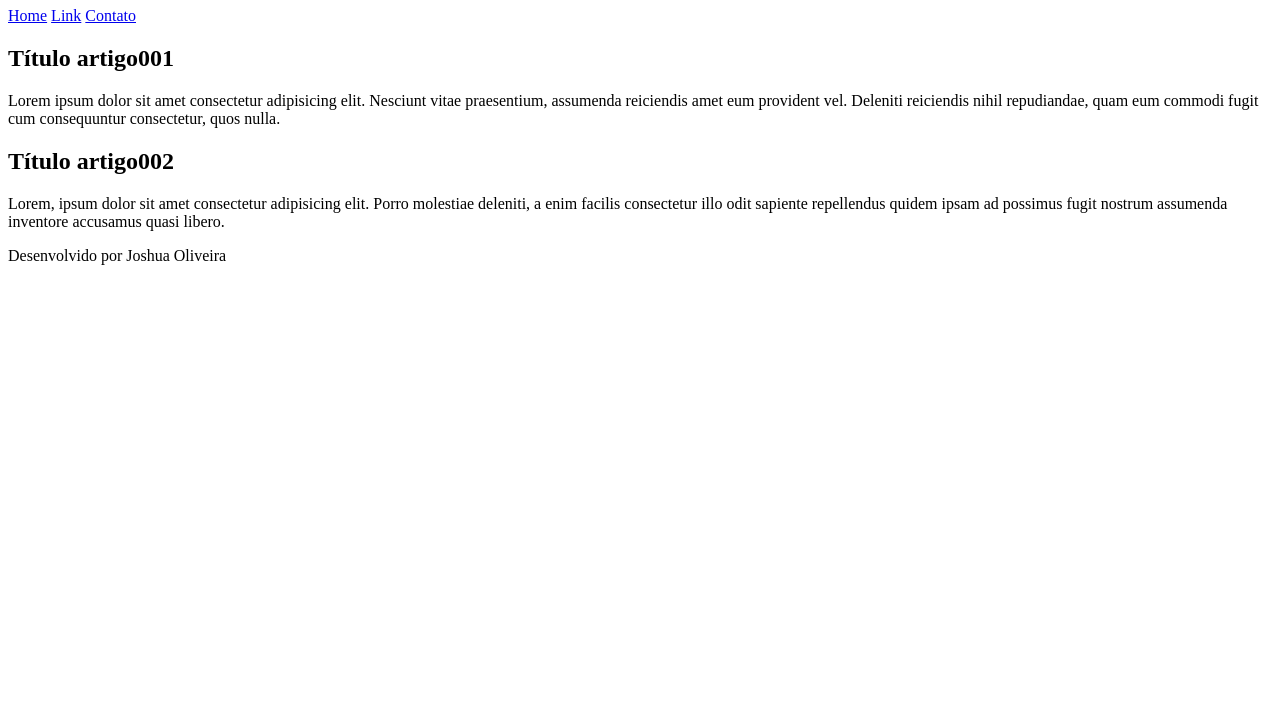
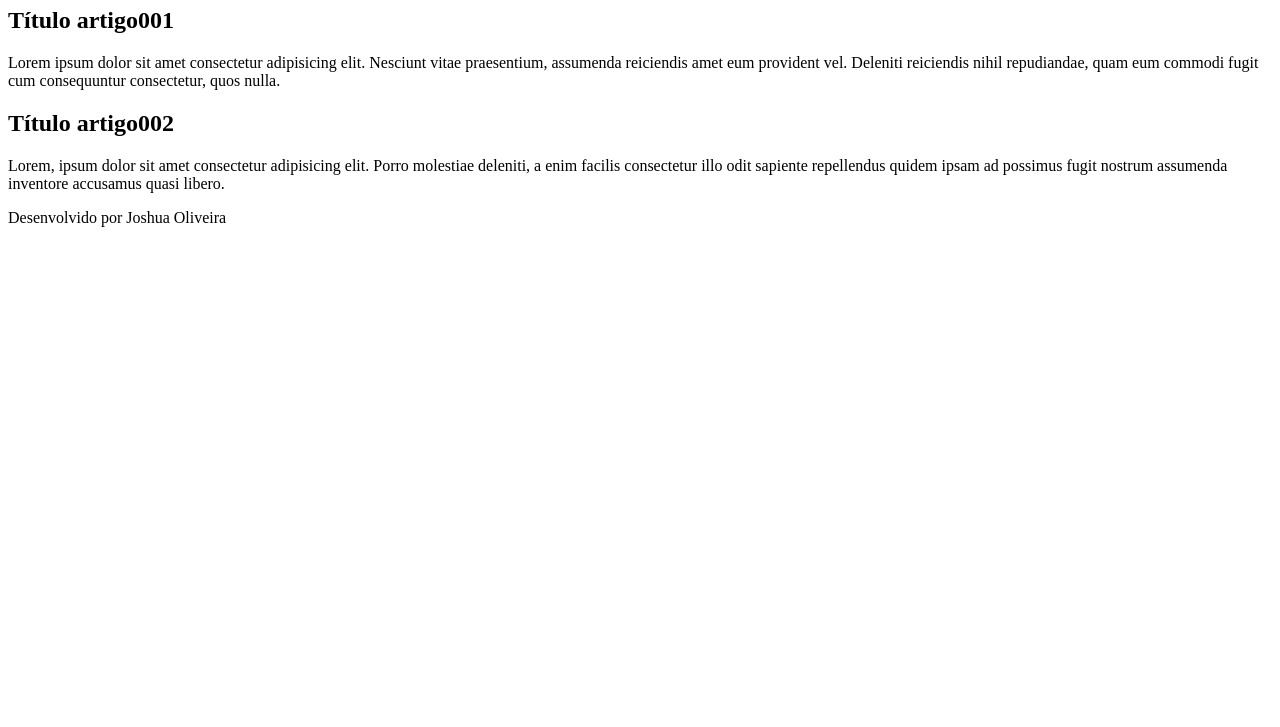
Before and after one commit to joshuaoliveira123/git-github, a plain HTML site: page index.html in a window 1280 px wide. Shown: the part 73-800 px from the top of the page. Drawn offline with Linux system fonts and the light colour scheme.

Commit message:
Update index.html

```diff
--- a/index.html
+++ b/index.html
@@ -11,11 +11,6 @@
         <h1 id="titulo-principal">
             Título principal
         </h1>
-        <nav id="menu-principal">
-            <a id="home" href="#">Home</a>
-            <a id="link" href="#">Link</a>
-            <a id="contato" href="#">Contato</a>
-        </nav>
     </header>
     <main id="main">
         <article class="artigo">
```
